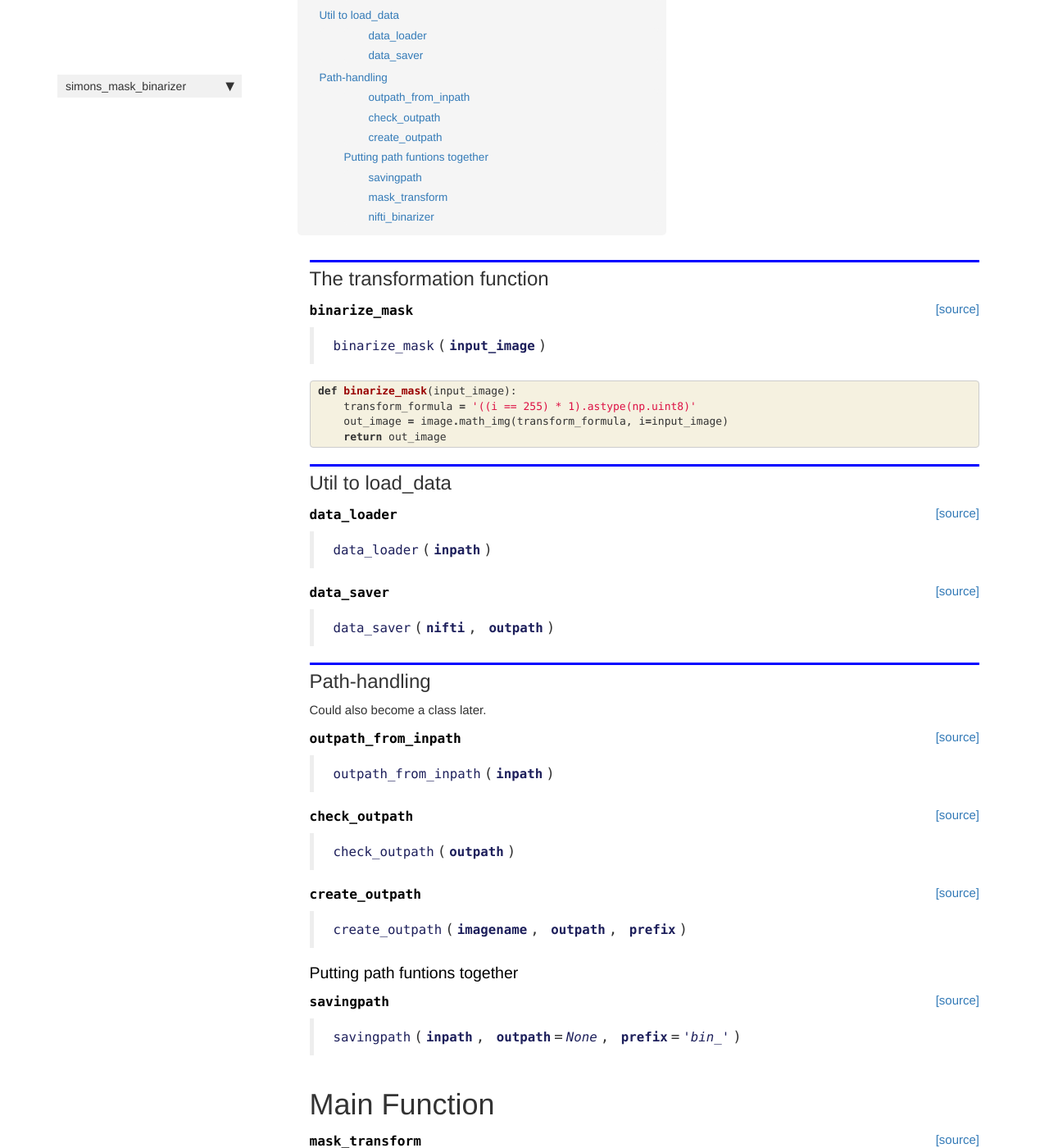
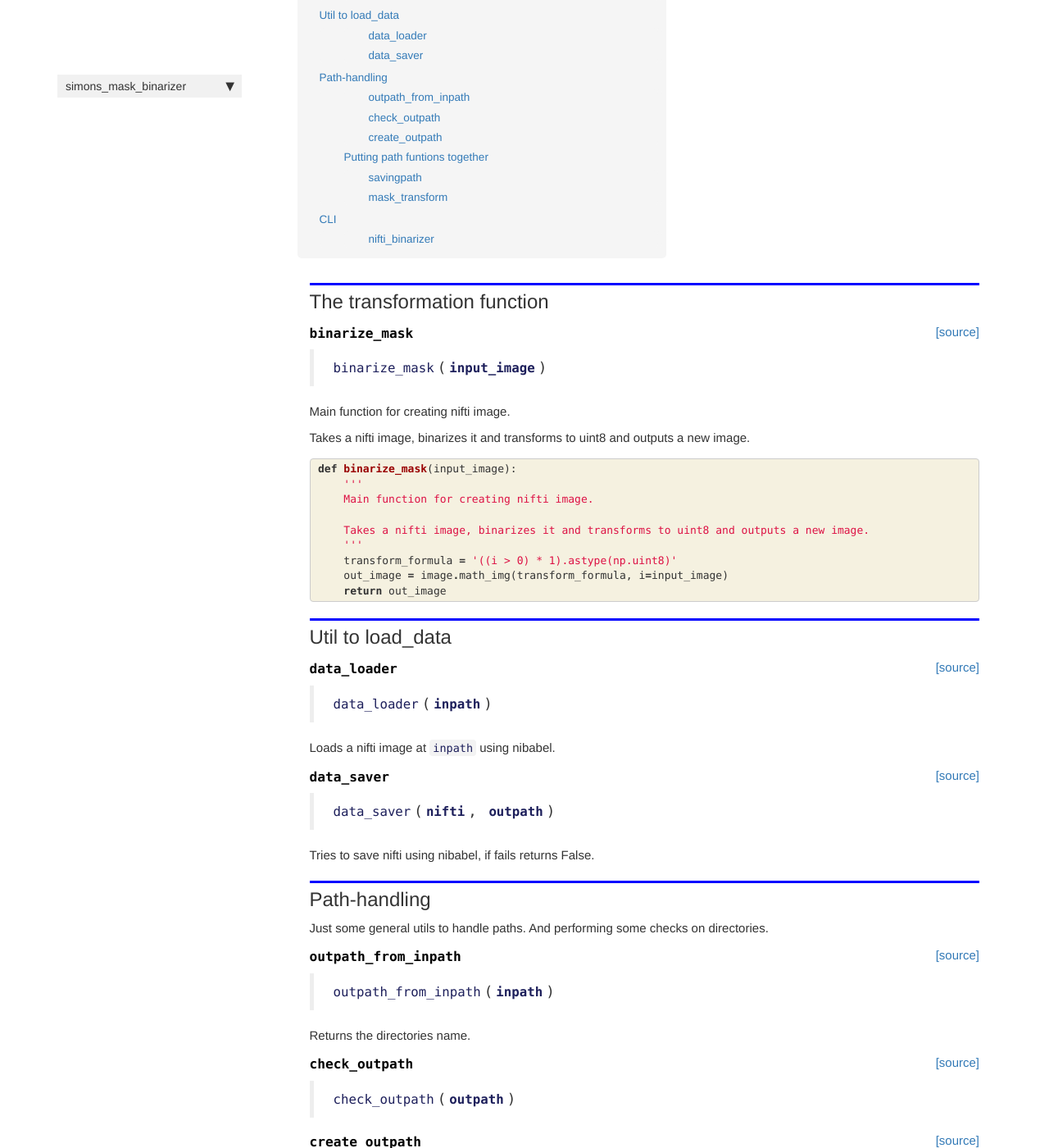
Before and after one commit to SRSteinkamp/simons_mask_binarizer, a Jekyll site: the page built from docs/mask_transform.html, in a window 1280 px wide and 1400 px high, scrolled down 268 px. Shown: the whole window at 82% size. Built offline with Jekyll 4.4.1, drawn with Linux system fonts in a browser that asks for light colours; nearby versions of some CDN libraries; comment, search, counter and statistics services are not loaded; some of the changed text lies outside the part shown.

Commit message:
created more detailed docs, changed the masking behavior

```diff
--- a/docs/mask_transform.html
+++ b/docs/mask_transform.html
@@ -53,8 +53,10 @@ nb_path: "00_mask_transform.ipynb"
 
 
 <div class="output_markdown rendered_html output_subarea ">
-<h4 id="binarize_mask" class="doc_header"><code>binarize_mask</code><a href="https://github.com/SRSteinkamp/simons_mask_binarizer/tree/master/simons_mask_binarizer/mask_transform.py#L15" class="source_link" style="float:right">[source]</a></h4><blockquote><p><code>binarize_mask</code>(<strong><code>input_image</code></strong>)</p>
+<h4 id="binarize_mask" class="doc_header"><code>binarize_mask</code><a href="https://github.com/SRSteinkamp/simons_mask_binarizer/tree/main/simons_mask_binarizer/mask_transform.py#L15" class="source_link" style="float:right">[source]</a></h4><blockquote><p><code>binarize_mask</code>(<strong><code>input_image</code></strong>)</p>
 </blockquote>
+<p>Main function for creating nifti image.</p>
+<p>Takes a nifti image, binarizes it and transforms to uint8 and outputs a new image.</p>
 
 </div>
 
@@ -74,7 +76,12 @@ nb_path: "00_mask_transform.ipynb"
 <div class="inner_cell">
     <div class="input_area">
 <div class=" highlight hl-ipython3"><pre><span></span><span class="k">def</span> <span class="nf">binarize_mask</span><span class="p">(</span><span class="n">input_image</span><span class="p">):</span>
-    <span class="n">transform_formula</span> <span class="o">=</span> <span class="s1">&#39;((i == 255) * 1).astype(np.uint8)&#39;</span>
+    <span class="sd">&#39;&#39;&#39;</span>
+<span class="sd">    Main function for creating nifti image. </span>
+<span class="sd">    </span>
+<span class="sd">    Takes a nifti image, binarizes it and transforms to uint8 and outputs a new image.</span>
+<span class="sd">    &#39;&#39;&#39;</span>
+    <span class="n">transform_formula</span> <span class="o">=</span> <span class="s1">&#39;((i &gt; 0) * 1).astype(np.uint8)&#39;</span>
     <span class="n">out_image</span> <span class="o">=</span> <span class="n">image</span><span class="o">.</span><span class="n">math_img</span><span class="p">(</span><span class="n">transform_formula</span><span class="p">,</span> <span class="n">i</span><span class="o">=</span><span class="n">input_image</span><span class="p">)</span>
     <span class="k">return</span> <span class="n">out_image</span>
 </pre></div>
@@ -103,7 +110,110 @@ nb_path: "00_mask_transform.ipynb"
 
 
 <div class="output_markdown rendered_html output_subarea ">
-<h4 id="data_loader" class="doc_header"><code>data_loader</code><a href="https://github.com/SRSteinkamp/simons_mask_binarizer/tree/master/simons_mask_binarizer/mask_transform.py#L21" class="source_link" style="float:right">[source]</a></h4><blockquote><p><code>data_loader</code>(<strong><code>inpath</code></strong>)</p>
+<h4 id="data_loader" class="doc_header"><code>data_loader</code><a href="https://github.com/SRSteinkamp/simons_mask_binarizer/tree/main/simons_mask_binarizer/mask_transform.py#L26" class="source_link" style="float:right">[source]</a></h4><blockquote><p><code>data_loader</code>(<strong><code>inpath</code></strong>)</p>
+</blockquote>
+<p>Loads a nifti image at <code>inpath</code> using nibabel.</p>
+
+</div>
+
+</div>
+
+</div>
+</div>
+
+</div>
+    {% endraw %}
+
+    {% raw %}
+
+<div class="cell border-box-sizing code_cell rendered">
+
+</div>
+    {% endraw %}
+
+    {% raw %}
+
+<div class="cell border-box-sizing code_cell rendered">
+
+<div class="output_wrapper">
+<div class="output">
+
+<div class="output_area">
+
+
+<div class="output_markdown rendered_html output_subarea ">
+<h4 id="data_saver" class="doc_header"><code>data_saver</code><a href="https://github.com/SRSteinkamp/simons_mask_binarizer/tree/main/simons_mask_binarizer/mask_transform.py#L33" class="source_link" style="float:right">[source]</a></h4><blockquote><p><code>data_saver</code>(<strong><code>nifti</code></strong>, <strong><code>outpath</code></strong>)</p>
+</blockquote>
+<p>Tries to save nifti using nibabel, if fails returns False.</p>
+
+</div>
+
+</div>
+
+</div>
+</div>
+
+</div>
+    {% endraw %}
+
+    {% raw %}
+
+<div class="cell border-box-sizing code_cell rendered">
+
+</div>
+    {% endraw %}
+
+<div class="cell border-box-sizing text_cell rendered"><div class="inner_cell">
+<div class="text_cell_render border-box-sizing rendered_html">
+<h2 id="Path-handling">Path-handling<a class="anchor-link" href="#Path-handling"> </a></h2><p>Just some general utils to handle paths. And performing some checks on directories.</p>
+
+</div>
+</div>
+</div>
+    {% raw %}
+
+<div class="cell border-box-sizing code_cell rendered">
+
+<div class="output_wrapper">
+<div class="output">
+
+<div class="output_area">
+
+
+<div class="output_markdown rendered_html output_subarea ">
+<h4 id="outpath_from_inpath" class="doc_header"><code>outpath_from_inpath</code><a href="https://github.com/SRSteinkamp/simons_mask_binarizer/tree/main/simons_mask_binarizer/mask_transform.py#L44" class="source_link" style="float:right">[source]</a></h4><blockquote><p><code>outpath_from_inpath</code>(<strong><code>inpath</code></strong>)</p>
+</blockquote>
+<p>Returns the directories name.</p>
+
+</div>
+
+</div>
+
+</div>
+</div>
+
+</div>
+    {% endraw %}
+
+    {% raw %}
+
+<div class="cell border-box-sizing code_cell rendered">
+
+</div>
+    {% endraw %}
+
+    {% raw %}
+
+<div class="cell border-box-sizing code_cell rendered">
+
+<div class="output_wrapper">
+<div class="output">
+
+<div class="output_area">
+
+
+<div class="output_markdown rendered_html output_subarea ">
+<h4 id="check_outpath" class="doc_header"><code>check_outpath</code><a href="https://github.com/SRSteinkamp/simons_mask_binarizer/tree/main/simons_mask_binarizer/mask_transform.py#L52" class="source_link" style="float:right">[source]</a></h4><blockquote><p><code>check_outpath</code>(<strong><code>outpath</code></strong>)</p>
 </blockquote>
 
 </div>
@@ -134,107 +244,7 @@ nb_path: "00_mask_transform.ipynb"
 
 
 <div class="output_markdown rendered_html output_subarea ">
-<h4 id="data_saver" class="doc_header"><code>data_saver</code><a href="https://github.com/SRSteinkamp/simons_mask_binarizer/tree/master/simons_mask_binarizer/mask_transform.py#L25" class="source_link" style="float:right">[source]</a></h4><blockquote><p><code>data_saver</code>(<strong><code>nifti</code></strong>, <strong><code>outpath</code></strong>)</p>
-</blockquote>
-
-</div>
-
-</div>
-
-</div>
-</div>
-
-</div>
-    {% endraw %}
-
-    {% raw %}
-
-<div class="cell border-box-sizing code_cell rendered">
-
-</div>
-    {% endraw %}
-
-<div class="cell border-box-sizing text_cell rendered"><div class="inner_cell">
-<div class="text_cell_render border-box-sizing rendered_html">
-<h2 id="Path-handling">Path-handling<a class="anchor-link" href="#Path-handling"> </a></h2><p>Could also become a class later.</p>
-
-</div>
-</div>
-</div>
-    {% raw %}
-
-<div class="cell border-box-sizing code_cell rendered">
-
-<div class="output_wrapper">
-<div class="output">
-
-<div class="output_area">
-
-
-<div class="output_markdown rendered_html output_subarea ">
-<h4 id="outpath_from_inpath" class="doc_header"><code>outpath_from_inpath</code><a href="https://github.com/SRSteinkamp/simons_mask_binarizer/tree/master/simons_mask_binarizer/mask_transform.py#L33" class="source_link" style="float:right">[source]</a></h4><blockquote><p><code>outpath_from_inpath</code>(<strong><code>inpath</code></strong>)</p>
-</blockquote>
-
-</div>
-
-</div>
-
-</div>
-</div>
-
-</div>
-    {% endraw %}
-
-    {% raw %}
-
-<div class="cell border-box-sizing code_cell rendered">
-
-</div>
-    {% endraw %}
-
-    {% raw %}
-
-<div class="cell border-box-sizing code_cell rendered">
-
-<div class="output_wrapper">
-<div class="output">
-
-<div class="output_area">
-
-
-<div class="output_markdown rendered_html output_subarea ">
-<h4 id="check_outpath" class="doc_header"><code>check_outpath</code><a href="https://github.com/SRSteinkamp/simons_mask_binarizer/tree/master/simons_mask_binarizer/mask_transform.py#L38" class="source_link" style="float:right">[source]</a></h4><blockquote><p><code>check_outpath</code>(<strong><code>outpath</code></strong>)</p>
-</blockquote>
-
-</div>
-
-</div>
-
-</div>
-</div>
-
-</div>
-    {% endraw %}
-
-    {% raw %}
-
-<div class="cell border-box-sizing code_cell rendered">
-
-</div>
-    {% endraw %}
-
-    {% raw %}
-
-<div class="cell border-box-sizing code_cell rendered">
-
-<div class="output_wrapper">
-<div class="output">
-
-<div class="output_area">
-
-
-<div class="output_markdown rendered_html output_subarea ">
-<h4 id="create_outpath" class="doc_header"><code>create_outpath</code><a href="https://github.com/SRSteinkamp/simons_mask_binarizer/tree/master/simons_mask_binarizer/mask_transform.py#L45" class="source_link" style="float:right">[source]</a></h4><blockquote><p><code>create_outpath</code>(<strong><code>imagename</code></strong>, <strong><code>outpath</code></strong>, <strong><code>prefix</code></strong>)</p>
+<h4 id="create_outpath" class="doc_header"><code>create_outpath</code><a href="https://github.com/SRSteinkamp/simons_mask_binarizer/tree/main/simons_mask_binarizer/mask_transform.py#L59" class="source_link" style="float:right">[source]</a></h4><blockquote><p><code>create_outpath</code>(<strong><code>imagename</code></strong>, <strong><code>outpath</code></strong>, <strong><code>prefix</code></strong>)</p>
 </blockquote>
 
 </div>
@@ -271,7 +281,7 @@ nb_path: "00_mask_transform.ipynb"
 
 
 <div class="output_markdown rendered_html output_subarea ">
-<h4 id="savingpath" class="doc_header"><code>savingpath</code><a href="https://github.com/SRSteinkamp/simons_mask_binarizer/tree/master/simons_mask_binarizer/mask_transform.py#L53" class="source_link" style="float:right">[source]</a></h4><blockquote><p><code>savingpath</code>(<strong><code>inpath</code></strong>, <strong><code>outpath</code></strong>=<em><code>None</code></em>, <strong><code>prefix</code></strong>=<em><code>'bin_'</code></em>)</p>
+<h4 id="savingpath" class="doc_header"><code>savingpath</code><a href="https://github.com/SRSteinkamp/simons_mask_binarizer/tree/main/simons_mask_binarizer/mask_transform.py#L67" class="source_link" style="float:right">[source]</a></h4><blockquote><p><code>savingpath</code>(<strong><code>inpath</code></strong>, <strong><code>outpath</code></strong>=<em><code>None</code></em>, <strong><code>prefix</code></strong>=<em><code>'bin_'</code></em>)</p>
 </blockquote>
 
 </div>
@@ -293,7 +303,8 @@ nb_path: "00_mask_transform.ipynb"
 
 <div class="cell border-box-sizing text_cell rendered"><div class="inner_cell">
 <div class="text_cell_render border-box-sizing rendered_html">
-<h1 id="Main-Function">Main Function<a class="anchor-link" href="#Main-Function"> </a></h1>
+<h1 id="Main-Function">Main Function<a class="anchor-link" href="#Main-Function"> </a></h1><p>Mask transform handles the file I/O and applies <a href="/simons_mask_binarizer/mask_transform.html#binarize_mask"><code>binarize_mask</code></a> on the image.</p>
+
 </div>
 </div>
 </div>
@@ -308,7 +319,7 @@ nb_path: "00_mask_transform.ipynb"
 
 
 <div class="output_markdown rendered_html output_subarea ">
-<h4 id="mask_transform" class="doc_header"><code>mask_transform</code><a href="https://github.com/SRSteinkamp/simons_mask_binarizer/tree/master/simons_mask_binarizer/mask_transform.py#L64" class="source_link" style="float:right">[source]</a></h4><blockquote><p><code>mask_transform</code>(<strong><code>inpath</code></strong>, <strong><code>outpath</code></strong>=<em><code>None</code></em>, <strong><code>prefix</code></strong>=<em><code>'bin_'</code></em>)</p>
+<h4 id="mask_transform" class="doc_header"><code>mask_transform</code><a href="https://github.com/SRSteinkamp/simons_mask_binarizer/tree/main/simons_mask_binarizer/mask_transform.py#L78" class="source_link" style="float:right">[source]</a></h4><blockquote><p><code>mask_transform</code>(<strong><code>inpath</code></strong>, <strong><code>outpath</code></strong>=<em><code>None</code></em>, <strong><code>prefix</code></strong>=<em><code>'bin_'</code></em>)</p>
 </blockquote>
 
 </div>
@@ -328,6 +339,13 @@ nb_path: "00_mask_transform.ipynb"
 </div>
     {% endraw %}
 
+<div class="cell border-box-sizing text_cell rendered"><div class="inner_cell">
+<div class="text_cell_render border-box-sizing rendered_html">
+<h2 id="CLI">CLI<a class="anchor-link" href="#CLI"> </a></h2><p><a href="/simons_mask_binarizer/mask_transform.html#nifti_binarizer"><code>nifti_binarizer</code></a> is the CLI for <a href="/simons_mask_binarizer/mask_transform.html"><code>mask_transform</code></a> and will be accessible after installing the package from pip.</p>
+
+</div>
+</div>
+</div>
     {% raw %}
 
 <div class="cell border-box-sizing code_cell rendered">
@@ -339,7 +357,7 @@ nb_path: "00_mask_transform.ipynb"
 
 
 <div class="output_markdown rendered_html output_subarea ">
-<h4 id="nifti_binarizer" class="doc_header"><code>nifti_binarizer</code><a href="https://github.com/SRSteinkamp/simons_mask_binarizer/tree/master/simons_mask_binarizer/mask_transform.py#L78" class="source_link" style="float:right">[source]</a></h4><blockquote><p><code>nifti_binarizer</code>()</p>
+<h4 id="nifti_binarizer" class="doc_header"><code>nifti_binarizer</code><a href="https://github.com/SRSteinkamp/simons_mask_binarizer/tree/main/simons_mask_binarizer/mask_transform.py#L92" class="source_link" style="float:right">[source]</a></h4><blockquote><p><code>nifti_binarizer</code>()</p>
 </blockquote>
 
 </div>
```
Also changed, not shown: docs/index.html (+18 -6 lines), simons_mask_binarizer/mask_transform.py (+15 -1 lines), README.md, 2 other files.
